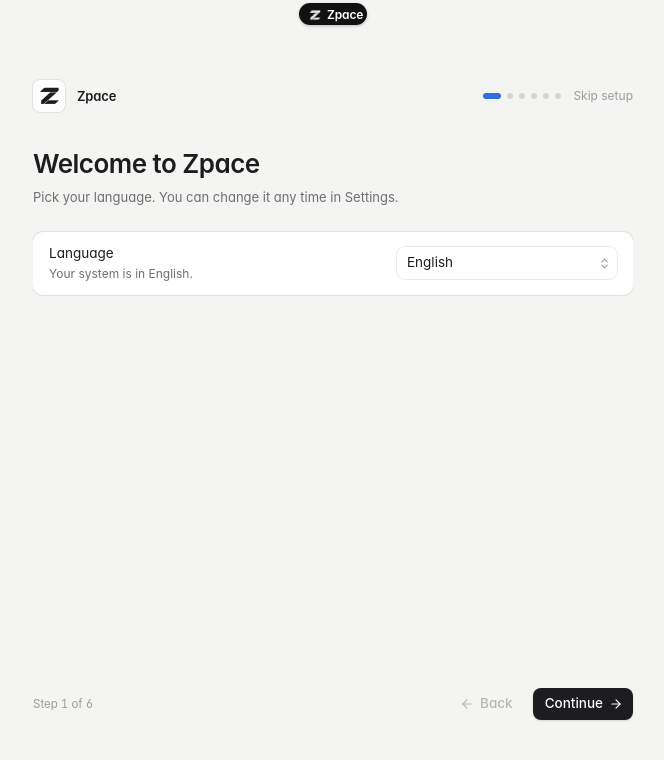
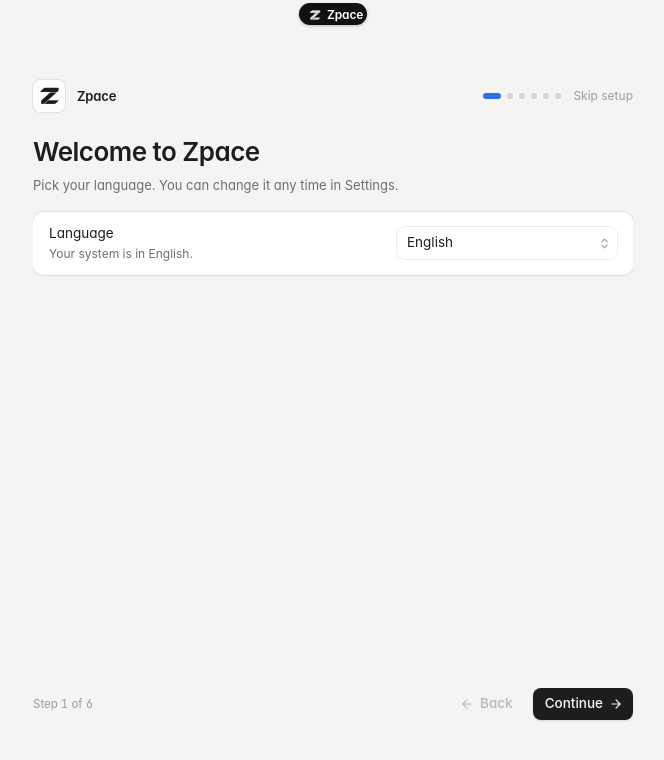
Before and after one commit to Nicoo01x/Zpace, a React (Vite) app: page / in a window 1280 px wide. Shown: the top 760 px of the page, without its empty margins (307-971 px from the left). Built offline with nearby package versions, Linux system fonts and the light colour scheme; a web font is replaced by a local one; what monaco-editor would draw is missing.

Commit message:
Onboarding fits a short window: tighter header, step and theme grid

```diff
--- a/src/features/settings/Onboarding.tsx
+++ b/src/features/settings/Onboarding.tsx
@@ -93,7 +93,7 @@
     <AnimatePresence>
       <motion.div key="onboarding" initial={{ opacity: 0 }} animate={{ opacity: 1 }} exit={{ opacity: 0, transition: { duration: 0.22 } }} className="absolute inset-0 z-[700] flex items-center justify-center bg-canvas">
         <div data-tauri-drag-region className="absolute inset-x-0 top-0 h-10" />
-        <motion.div initial={{ opacity: 0, y: 14, scale: 0.985 }} animate={{ opacity: 1, y: 0, scale: 1 }} transition={springs.modal} className="flex w-[600px] max-w-[calc(100vw-48px)] flex-col" style={{ height: 'min(640px, calc(100vh - 64px))' }}>
+        <motion.div initial={{ opacity: 0, y: 14, scale: 0.985 }} animate={{ opacity: 1, y: 0, scale: 1 }} transition={springs.modal} className="flex w-[600px] max-w-[calc(100vw-48px)] flex-col" style={{ height: 'min(640px, calc(100vh - 44px))' }}>
           {/* header: the mark, the step, skip */}
           <div className="flex items-center gap-3">
             <ZorynqTile size={32} className="shadow-[0_0_0_1px_var(--border)]" />
@@ -119,7 +119,7 @@
                 animate="present"
                 exit="exit"
                 transition={{ default: springs.living, opacity: { duration: 0.22 } }}
-                className="absolute inset-0 flex flex-col overflow-y-auto pt-9"
+                className="absolute inset-0 flex flex-col overflow-y-auto pt-6"
               >
                 {id === 'language' && <LanguageStep />}
                 {id === 'name' && <NameStep onSubmit={next} />}
@@ -132,7 +132,7 @@
           </div>
 
           {/* footer */}
-          <div className="flex items-center justify-between pt-5">
+          <div className="flex items-center justify-between pt-4">
             <div className="text-[11.5px] tabular text-muted">{t('Step {n} of {total}', { n: step + 1, total: STEPS.length })}</div>
             {id !== 'done' ? (
               <div className="flex items-center gap-2">
@@ -170,7 +170,7 @@
 
 function Heading({ title, sub }: { title: string; sub?: string }) {
   return (
-    <div className="mb-6">
+    <div className="mb-4">
       <h1 className="text-[26px] font-semibold leading-tight tracking-[-0.02em] text-primary">{title}</h1>
       {sub ? <p className="mt-1.5 max-w-[480px] text-[13px] leading-relaxed text-secondary">{sub}</p> : null}
     </div>
@@ -260,7 +260,7 @@
               onClick={() => applyPack(pk.id)}
               className={cn('overflow-hidden rounded-lg text-left transition-shadow duration-(--motion-fast) press', on ? 'shadow-[0_0_0_2px_var(--accent)]' : 'shadow-[0_0_0_1px_var(--border)] hover:shadow-[0_0_0_1px_var(--text-muted)]')}
             >
-              <div className="flex h-10" style={{ background: canvas }}>
+              <div className="flex h-8" style={{ background: canvas }}>
                 <div className="w-1/3" />
                 <div className="flex flex-1 flex-col gap-1 p-2" style={{ background: bg }}>
                   <span className="h-1.5 w-2/3 rounded-full" style={{ background: text, opacity: 0.8 }} />
@@ -268,7 +268,7 @@
                   <span className="mt-auto h-2 w-6 rounded-full" style={{ background: accent }} />
                 </div>
               </div>
-              <div className="flex items-center gap-1.5 px-2 py-1.5 text-[11.5px]">
+              <div className="flex items-center gap-1.5 px-2 py-1 text-[11.5px]">
                 <span className="size-2 shrink-0 rounded-full" style={{ background: accent }} />
                 <span className="truncate text-primary">{pk.label}</span>
                 {on ? <Check className="ml-auto size-[12px] shrink-0 text-accent" /> : null}
@@ -277,7 +277,7 @@
           );
         })}
       </div>
-      <div className="mb-2 mt-5 text-[11.5px] font-medium uppercase tracking-[0.05em] text-muted">{t('Accent')}</div>
+      <div className="mb-2 mt-4 text-[11.5px] font-medium uppercase tracking-[0.05em] text-muted">{t('Accent')}</div>
       <div className="flex flex-wrap items-center gap-2">
         {ACCENT_PRESETS.map((p, i) => {
           const selected = s.accent === p.id;
```
